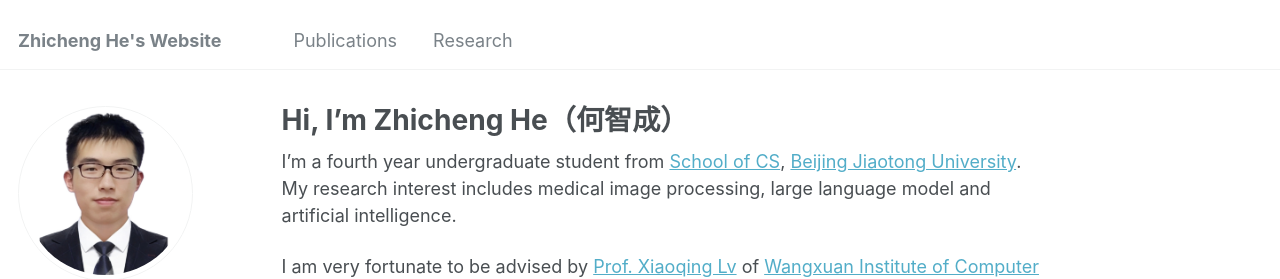
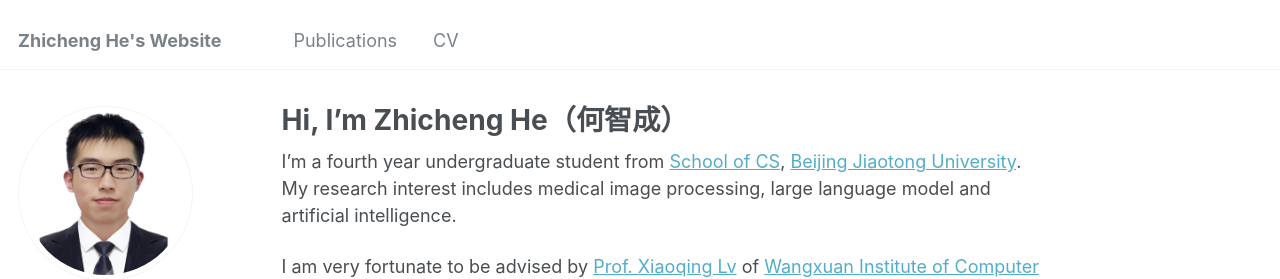
Before and after one commit to hezhicheng2002/hezhicheng2002.github.io, a Jekyll site: the page built from _pages/about.md, in a window 1280 px wide. Shown: the top 279 px of the page. Built offline with Jekyll 4.4.1, drawn with Linux system fonts in a browser that asks for light colours; some web fonts are replaced; a file with an impossible date is left out.

Commit message:
Update navigation.yml

```diff
--- a/_data/navigation.yml
+++ b/_data/navigation.yml
@@ -20,7 +20,7 @@ main:
   # - title: "Blog Posts"
   #   url: /year-archive/
 
-  - title: "Research"
+  - title: "CV"
     url: /cv/
 
   # - title: "Guide"
```
